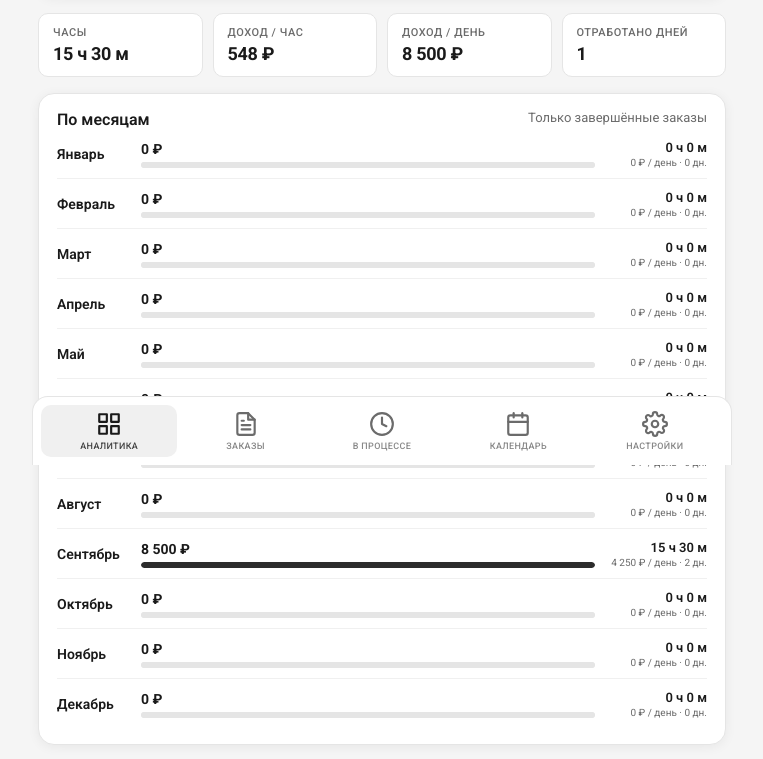
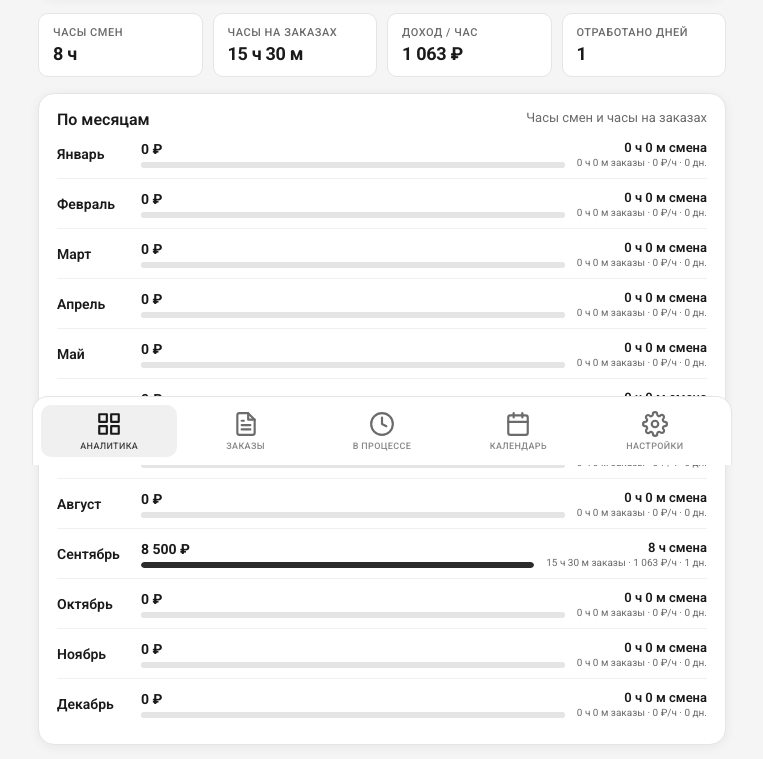
Before and after one commit to Netrx/JobsDone, a plain HTML site: page index.html in a window 1280 px wide. Shown: the part 335-1094 px from the top of the page, without its empty margins (258-1021 px from the left). Drawn offline with Linux system fonts and the light colour scheme.

Commit message:
Add files via upload

```diff
--- a/index.html
+++ b/index.html
@@ -63,16 +63,16 @@
   </div>
 
   <div class="kpi-grid">
-    <div class="kpi"><span>Часы</span><strong></strong></div>
+    <div class="kpi"><span>Часы смен</span><strong></strong></div>
+    <div class="kpi"><span>Часы на заказах</span><strong></strong></div>
     <div class="kpi"><span>Доход / час</span><strong></strong></div>
-    <div class="kpi"><span>Доход / день</span><strong></strong></div>
     <div class="kpi"><span>Отработано дней</span><strong></strong></div>
   </div>
 
   <div class="panel">
     <div class="panel-head">
       <h3>По месяцам</h3>
-      <span class="muted">Только завершённые заказы</span>
+      <span class="muted">Часы смен и часы на заказах</span>
     </div>
     <div id="monthsList" class="months-list"></div>
   </div>
@@ -200,7 +200,7 @@
     <label class="textarea-label">Что сделано <textarea id="workDone" rows="3" placeholder="Описание выполненной работы…"></textarea></label>
     <label>Доход по заказу, ₽ <input id="income" type="number" min="0" step="0.01" required></label>
 
-    <!-- НОВОЕ ПОЛЕ ДЛЯ РЕДАКТИРОВАНИЯ ЧАСОВ В ФОРМАТЕ ЧЧ:ММ -->
+    <!-- ПОЛЕ ДЛЯ РЕДАКТИРОВАНИЯ ЧАСОВ В ФОРМАТЕ ЧЧ:ММ -->
     <div class="field-group" id="hoursField" style="display:block;">
       <label>Отработано (ЧЧ:ММ)</label>
       <input id="editHours" type="text" placeholder="Например: 04:30">
--- a/modules/calendar.js
+++ b/modules/calendar.js
@@ -200,6 +200,7 @@ function renderCalendar() {
       toast("Смена начата в " + t);
     }
 
+    // Возобновляем последний заказ, который был на паузе
     resumeLastActiveOrder();
 
     saveState();
--- a/modules/dashboard.js
+++ b/modules/dashboard.js
@@ -78,63 +78,82 @@ function getWorkDaysInRange() {
   return days;
 }
 
+// ============================================================
+// АНАЛИТИКА
+// hours      — часы смены из календаря (workDays)
+// orderHours — часы, потраченные на заказы (totalHours заказов)
+// income     — доход по завершённым заказам
+// days       — уникальные рабочие дни (со сменой)
+// daily[iso] = { hours, orderHours, income, count }
+// ============================================================
 function analyticsWithRange() {
   var months = [];
   for (var i = 0; i < 12; i++) {
-    months.push({ month: i, hours: 0, income: 0, days: 0, daily: {} });
+    months.push({
+      month: i,
+      hours: 0,
+      orderHours: 0,
+      income: 0,
+      days: 0,
+      daily: {},
+      seenDays: {}
+    });
   }
+
+  // 1. Часы смен и рабочие дни — из календаря
   var workDays = getWorkDaysInRange();
+  for (var iso in workDays) {
+    var d = parseDate(iso);
+    var m = d.getMonth();
+    var h = workDays[iso].hours;
+    months[m].hours += h;
+    if (!months[m].seenDays[iso]) {
+      months[m].seenDays[iso] = true;
+      months[m].days += 1;
+    }
+    if (!months[m].daily[iso]) {
+      months[m].daily[iso] = { hours: 0, orderHours: 0, income: 0, count: 0 };
+    }
+    months[m].daily[iso].hours += h;
+  }
+
+  // 2. Завершённые заказы в периоде: часы на заказах + доход
   var completedOrders = state.orders.filter(isCompleted);
   var filteredOrders = getOrdersInRange(completedOrders);
+
   for (var i = 0; i < filteredOrders.length; i++) {
     var order = filteredOrders[i];
-    var dailyHours = {};
-    var totalOrderHours = 0;
-    var workDayCount = 0;
+    var orderIncome = Number(order.income) || 0;
+    var orderTotalHours = Number(order.totalHours) || 0;
+
+    // Дни заказа, попавшие в рабочие дни
+    var orderWorkDays = [];
     var start = parseDate(order.startDate);
-    var end = parseDate(order.endDate || todayISO());
+    var end = parseDate(order.endDate || order.startDate);
     for (var d = new Date(start); d <= end; d = addDays(d, 1)) {
       var iso = toISODate(d);
-      if (order.status === "in_progress" && iso > todayISO()) continue;
-      var hours = 0;
-      // Для завершённых заказов используем totalHours, распределённые по дням
-      if (order.status === "completed" && order.totalHours) {
-        // Простое распределение: часы делятся на количество дней
-        var totalDays = Math.max(1, Math.ceil((end - start) / (1000 * 60 * 60 * 24)) + 1);
-        hours = order.totalHours / totalDays;
-      } else {
-        // Для активных заказов используем таймер, но в аналитике только завершённые
-        hours = 0;
+      if (workDays[iso]) orderWorkDays.push(iso);
+    }
+    if (orderWorkDays.length === 0) continue;
+
+    // Часы заказа делим на его рабочие дни
+    var hoursPerDay = orderTotalHours / orderWorkDays.length;
+    var incomePerDay = orderIncome / orderWorkDays.length;
+
+    for (var j = 0; j < orderWorkDays.length; j++) {
+      var iso = orderWorkDays[j];
+      var m = parseDate(iso).getMonth();
+      if (!months[m].daily[iso]) {
+        months[m].daily[iso] = { hours: 0, orderHours: 0, income: 0, count: 0 };
       }
-      if (hours > 0 && workDays[iso]) {
-        dailyHours[iso] = hours;
-        totalOrderHours += hours;
-        workDayCount++;
-      }
-    }
-    if (totalOrderHours <= 0 || workDayCount === 0) continue;
-    var orderIncome = Number(order.income) || 0;
-    var incomePerWorkDay = orderIncome / workDayCount;
-    for (var dayIso in dailyHours) {
-      var dDate = parseDate(dayIso);
-      var m = dDate.getMonth();
-      months[m].hours += dailyHours[dayIso];
-      months[m].income += incomePerWorkDay;
-      months[m].days += 1;
-      if (!months[m].daily[dayIso]) {
-        months[m].daily[dayIso] = { hours: 0, income: 0, count: 0 };
-      }
-      months[m].daily[dayIso].hours += dailyHours[dayIso];
-      months[m].daily[dayIso].income += incomePerWorkDay;
-      months[m].daily[dayIso].count += 1;
+      months[m].daily[iso].orderHours += hoursPerDay;
+      months[m].daily[iso].income += incomePerDay;
+      months[m].daily[iso].count += 1;
+      months[m].orderHours += hoursPerDay;
+      months[m].income += incomePerDay;
     }
   }
-  var allWorkDays = getWorkDaysInRange();
-  for (var key in allWorkDays) {
-    var dDate = allWorkDays[key].date;
-    var m = dDate.getMonth();
-    months[m].days = Math.max(months[m].days || 0, 1);
-  }
+
   return months;
 }
 
@@ -177,22 +196,27 @@ function fillYearSelects() {
 
 function renderDashboard() {
   var data = analyticsWithRange();
-  var totalHours = 0;
+  var totalHours = 0;       // часы смен (календарь)
+  var totalOrderHours = 0;  // часы на заказах
   var totalIncome = 0;
   var maxIncome = 0;
   for (var i = 0; i < data.length; i++) {
     totalHours += data[i].hours;
+    totalOrderHours += data[i].orderHours;
     totalIncome += data[i].income;
     if (data[i].income > maxIncome) maxIncome = data[i].income;
   }
+
   var workDaysInRange = getWorkDaysInRange();
   var totalDays = Object.keys(workDaysInRange).length;
-  var completedCount = 0;
+
   var allOrders = state.orders.filter(isCompleted);
   var filteredOrders = getOrdersInRange(allOrders);
-  completedCount = filteredOrders.length;
+  var completedCount = filteredOrders.length;
+
   var heroValue = document.querySelector(".hero-value");
   if (heroValue) heroValue.textContent = money(totalIncome);
+
   var rangeLabel = "Все время";
   if (currentRange.type === 'today') rangeLabel = "Сегодня";
   else if (currentRange.type === 'week') rangeLabel = "Неделя";
@@ -202,22 +226,32 @@ function renderDashboard() {
     var toStr = currentRange.to ? currentRange.to.toLocaleDateString("ru-RU") : "…";
     rangeLabel = fromStr + " — " + toStr;
   }
+
   var heroMeta = document.querySelector(".hero-meta");
-  if (heroMeta) heroMeta.textContent = completedCount + " завершённых заказов · " + formatHoursMinutes(totalHours) + " · " + rangeLabel;
+  if (heroMeta) {
+    heroMeta.textContent = completedCount + " завершённых заказов · " +
+      formatHoursMinutes(totalHours) + " смен · " +
+      formatHoursMinutes(totalOrderHours) + " на заказах · " + rangeLabel;
+  }
+
+  // KPI: Часы смен | Часы на заказах | Доход/час | Доход/день | Дней
   var kpis = document.querySelectorAll(".kpi strong");
   if (kpis.length >= 4) {
     kpis[0].textContent = formatHoursMinutes(totalHours);
-    kpis[1].textContent = money(totalHours ? totalIncome / totalHours : 0);
-    kpis[2].textContent = money(totalDays ? totalIncome / totalDays : 0);
+    kpis[1].textContent = formatHoursMinutes(totalOrderHours);
+    kpis[2].textContent = money(totalHours ? totalIncome / totalHours : 0);
     kpis[3].textContent = totalDays;
   }
+
   var list = document.getElementById("monthsList");
   if (!list) return;
-  if (totalHours === 0 && totalIncome === 0) {
+  if (totalHours === 0 && totalIncome === 0 && totalOrderHours === 0) {
     list.innerHTML = '<div class="empty">Нет данных</div>';
     return;
   }
+
   var html = "";
+
   if (currentRange.type === 'today' || currentRange.type === 'week' || currentRange.type === 'month' || currentRange.type === 'custom') {
     var dailyData = [];
     for (var m = 0; m < 12; m++) {
@@ -225,18 +259,21 @@ function renderDashboard() {
         dailyData.push({
           date: dateKey,
           hours: data[m].daily[dateKey].hours,
+          orderHours: data[m].daily[dateKey].orderHours,
           income: data[m].daily[dateKey].income,
           count: data[m].daily[dateKey].count
         });
       }
     }
     dailyData.sort(function(a, b) { return a.date.localeCompare(b.date); });
+
     for (var i = 0; i < dailyData.length; i++) {
       var d = dailyData[i];
       var dateObj = parseDate(d.date);
       var dateStr = dateObj.toLocaleDateString("ru-RU", { day: "2-digit", month: "2-digit" });
       var pct = maxIncome > 0 ? (d.income / maxIncome) * 100 : 0;
-      var perDay = d.hours > 0 ? d.income / d.hours : 0;
+      var perHour = d.hours > 0 ? d.income / d.hours : 0;
+
       html += '<div class="month-row">';
       html += '<div class="month-name">' + dateStr + '</div>';
       html += '<div class="month-income-cell">';
@@ -244,8 +281,8 @@ function renderDashboard() {
       html += '<div class="month-bar-wrapper"><div class="month-bar"><span style="width:' + pct + '%"></span></div></div>';
       html += '</div>';
       html += '<div class="month-stats">';
-      html += '<strong>' + formatHoursMinutes(d.hours) + '</strong>';
-      html += '<span>' + money(perDay) + '/ч · ' + d.count + ' зак.</span>';
+      html += '<strong>' + formatHoursMinutes(d.hours) + ' смена</strong>';
+      html += '<span>' + formatHoursMinutes(d.orderHours) + ' заказы · ' + money(perHour) + '/ч · ' + d.count + ' зак.</span>';
       html += '</div>';
       html += '</div>';
     }
@@ -254,6 +291,8 @@ function renderDashboard() {
       var m = data[i];
       var pct = maxIncome > 0 ? (m.income / maxIncome) * 100 : 0;
       var dayAvg = m.days > 0 ? m.income / m.days : 0;
+      var hourAvg = m.hours > 0 ? m.income / m.hours : 0;
+
       html += '<div class="month-row">';
       html += '<div class="month-name">' + MONTHS[m.month] + '</div>';
       html += '<div class="month-income-cell">';
@@ -261,12 +300,13 @@ function renderDashboard() {
       html += '<div class="month-bar-wrapper"><div class="month-bar"><span style="width:' + pct + '%"></span></div></div>';
       html += '</div>';
       html += '<div class="month-stats">';
-      html += '<strong>' + formatHoursMinutes(m.hours) + '</strong>';
-      html += '<span>' + money(dayAvg) + ' / день · ' + m.days + ' дн.</span>';
+      html += '<strong>' + formatHoursMinutes(m.hours) + ' смена</strong>';
+      html += '<span>' + formatHoursMinutes(m.orderHours) + ' заказы · ' + money(hourAvg) + '/ч · ' + m.days + ' дн.</span>';
       html += '</div>';
       html += '</div>';
     }
   }
+
   list.innerHTML = html;
 }
 
```
Also changed, not shown: modules/utils.js (+6 -4 lines).
